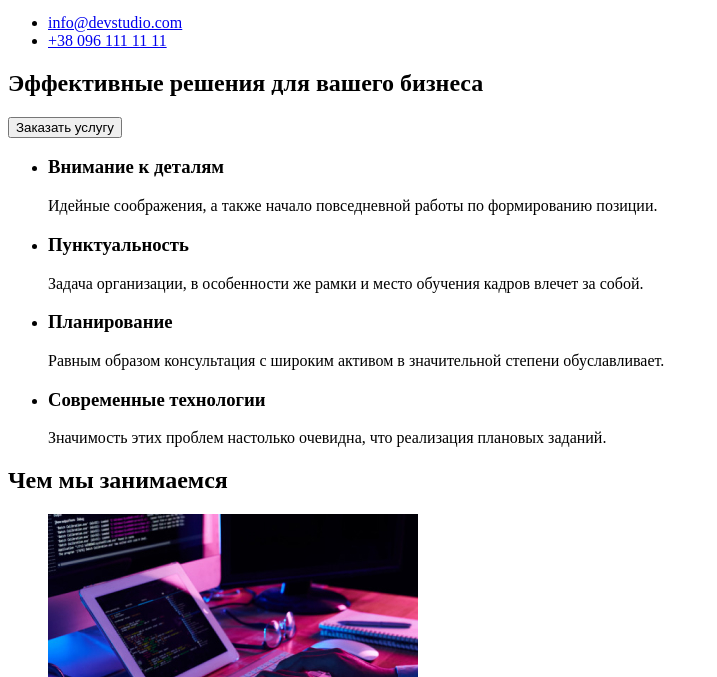
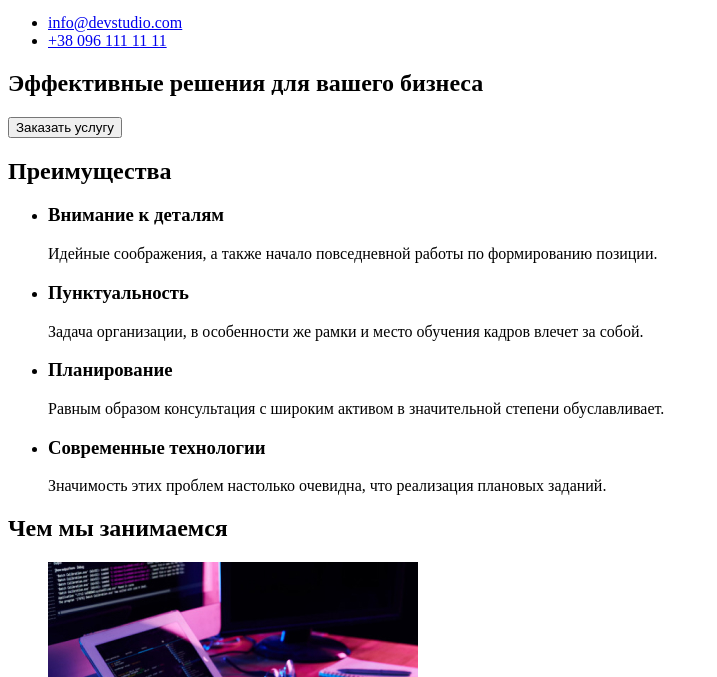
Before and after one commit to Alex-Melnik94/goit-markup-hw-01, a plain HTML site: page index.html in a window 1280 px wide. Shown: the part 123-800 px from the top of the page, without its empty margins (0-717 px from the left). Drawn offline with Linux system fonts and the light colour scheme.

Commit message:
Update index.html

```diff
--- a/index.html
+++ b/index.html
@@ -39,7 +39,7 @@
       </section>
       <!-- Секция с преимуществами -->
       <section>
-        <h2 hidden="true">Преимущества</h2>
+        <h2>Преимущества</h2>
         <ul>
           <li>
             <h3>Внимание к деталям</h3>
```
